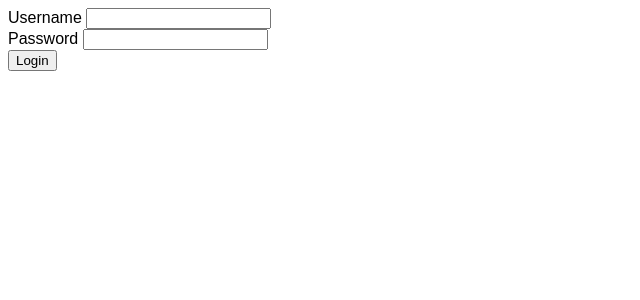
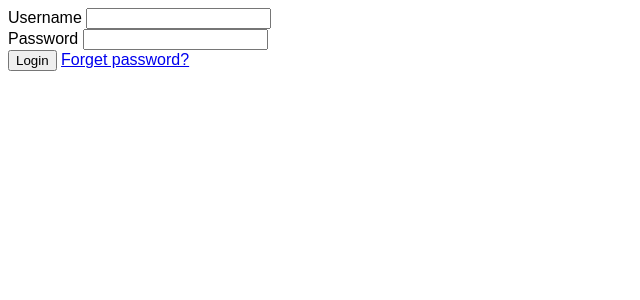
Before and after one commit to tripathiriya2117-a11y/hrm-system, a Flask app: page /login in a window 1280 px wide. Shown: the top 300 px of the page, without its empty margins (0-640 px from the left). Run offline with Flask 3, Linux system fonts and the light colour scheme.

```diff
--- a/routes/auth_routes.py
+++ b/routes/auth_routes.py
@@ -32,7 +32,13 @@ def login_user():
     else:
         return "Invalid Login"
 
+# =========================
+# froget password
+# =========================
 
+@auth_bp.route('/forget_password')
+def forget_password_page():
+    return render_template('forget_password.html')
 
 # =========================
 # Logout
--- a/templates/login.html
+++ b/templates/login.html
@@ -26,6 +26,7 @@
 
 <button type="submit">Login</button>
 
+<a href="/forget_password">Forget password?</a>
 </form>
 
 </div>
```
